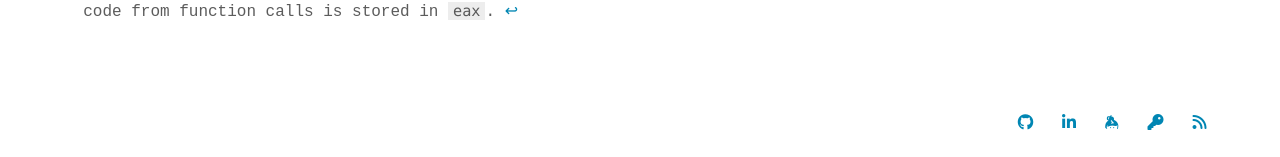
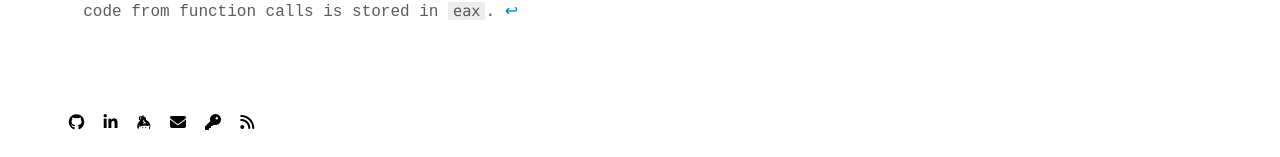
Before and after one commit to r4um/r4um.github.io, a Jekyll site: the page built from _posts/2019-04-12-bash-no-clear-screen.md, in a window 1280 px wide. Shown: the part 3511-3668 px from the top of the page. Built offline with Jekyll 4.4.1, drawn with Linux system fonts in a browser that asks for light colours; nearby versions of some CDN libraries; some web fonts are replaced.

Commit message:
move navbar left, same link colors as rest

```diff
--- a/_config.yml
+++ b/_config.yml
@@ -42,11 +42,6 @@ plugins:
   - bourbon
   - jekyll-paginate
 
-# navbar pages
-navbar:
-  - slug : blog
-    title: Blog
-
 exclude: ["gulp", "node_modules", "bower", "bower_components", "config.rb", "src", "Gemfile", "Gemfile.lock", ".rvmrc", ".rbenv-version", "package.json", "gulpfile.js", "README.md", "Rakefile", "changelog.md"]
 
 font-awesome:
--- a/_includes/footer.html
+++ b/_includes/footer.html
@@ -1,11 +1,12 @@
 <footer class="site-footer">
   <div class="container">
     <ul class="navbar">
-        <li><a class="fab fa-github post-link" href="https://github.com/{{site.author.github}}" title="GitHub" target="_blank"></a></li>
+        <li><a class="fab fa-github" href="https://github.com/{{site.author.github}}" title="GitHub" target="_blank"></a></li>
         <li><a class="fab fa-linkedin-in" href="https://www.linkedin.com/in/{{site.author.linkedin}}" title="LinkedIn" target="_blank"></a></li>
         <li><a class="fab fa-keybase" href="https://keybase.io/{{site.author.keybase}}" title="Keybase" target="_blank"></a></li>
-        <li><a class="fas fa-key" href="https://keybase.io/r4um/pgp_keys.asc?fingerprint=9d5adef21144237461c635c0e44ebf3fb4b1e122" title="pgp" target="_blank"></a></li>
-        <li><a class="fa fa-rss" href="{{ "/feed.xml" | prepend: site.baseurl | prepend: site.url }}" target="_blank"></a></li>
+        <li><a class="fas fa-envelope" href="mailto:pranay.kanwar@gmail.com" title="E-Mail" target="_blank"></a></li>
+        <li><a class="fas fa-key" href="https://keybase.io/r4um/pgp_keys.asc?fingerprint=9d5adef21144237461c635c0e44ebf3fb4b1e122" title="pgp key" target="_blank"></a></li>
+        <li><a class="fa fa-rss" href="{{ "/feed.xml" | prepend: site.baseurl | prepend: site.url }}" title="RSS" target="_blank"></a></li>
     </ul>
   </div>
 </footer>
--- a/assets/scss/_layout.scss
+++ b/assets/scss/_layout.scss
@@ -107,7 +107,7 @@ hr {
 }
 
 .navbar {
-  float: right;
+  float: left;
   margin: 0;
   position: relative;
   padding: 0;
@@ -116,7 +116,7 @@ hr {
 
   li {
     display: inline-block;
-    padding: 0 .6em;
+    padding: 0 .3em;
   }
 
   a {
@@ -224,6 +224,7 @@ hr {
 
   a {
     @extend .link;
+    color: $action-color;
   }
 
   small {
```
